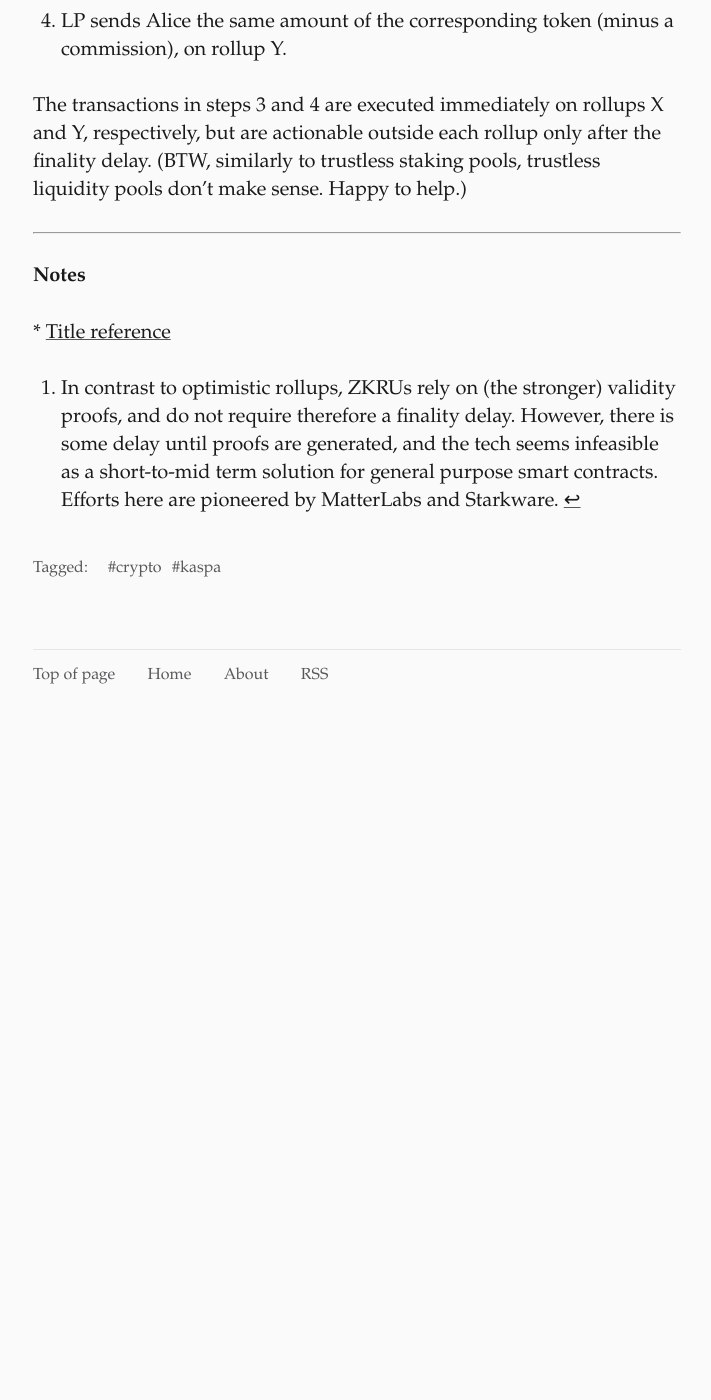
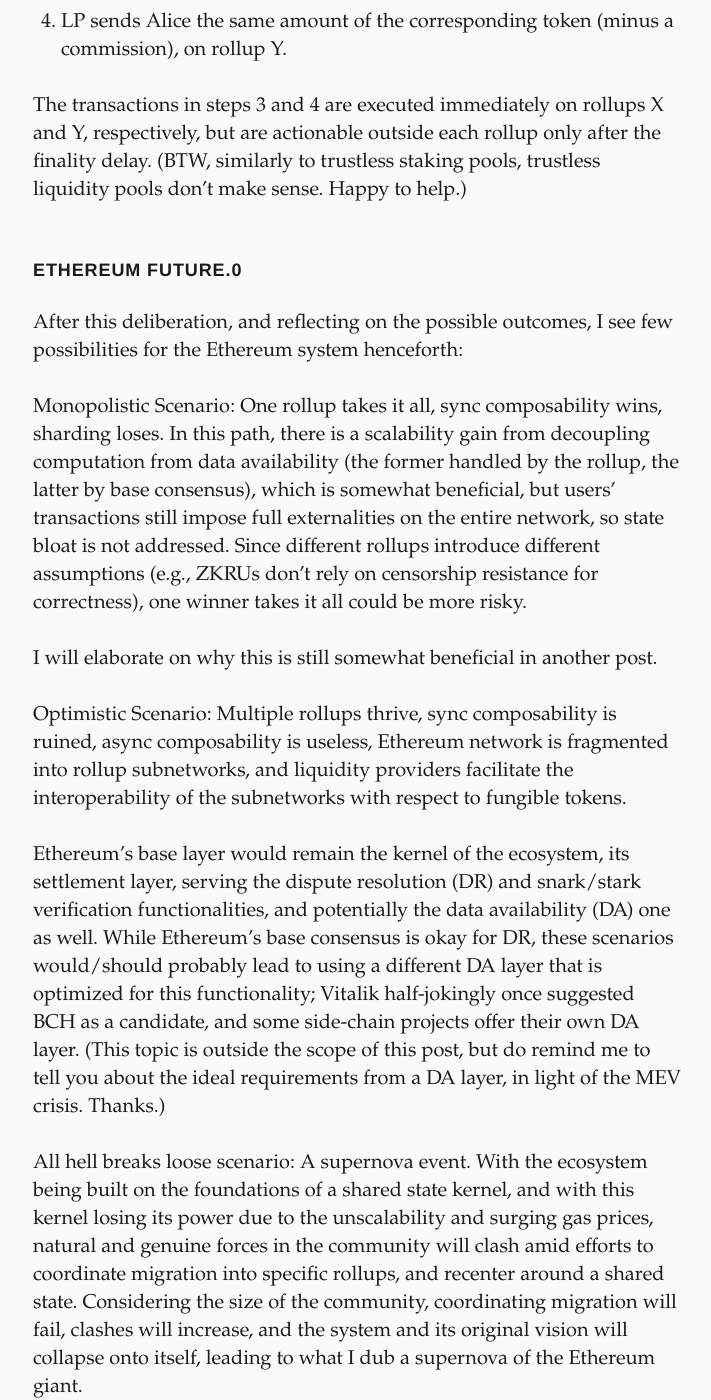
Before and after one commit to hashdag/hashdag.github.io, a Jekyll site: the page built from _posts/2020-03-04-supernova.md, in a window 1280 px wide and 1400 px high, scrolled down 4780 px. Shown: the whole window, without its empty margins (283-994 px from the left). Built offline with Jekyll 4.4.1, drawn with Linux system fonts in a browser that asks for light colours; before the commit the page ends 5549 px from its top, so only the background shows below that; some of the changed text lies outside the part shown.

Commit message:
Update 2020-03-04-supernova.md

```diff
--- a/_posts/2020-03-04-supernova.md
+++ b/_posts/2020-03-04-supernova.md
@@ -64,6 +64,25 @@
 
 The transactions in steps 3 and 4 are executed immediately on rollups X and Y, respectively, but are actionable outside each rollup only after the finality delay. (BTW, similarly to trustless staking pools, trustless liquidity pools don’t make sense. Happy to help.)
 
+### Ethereum future.0
+
+After this deliberation, and reflecting on the possible outcomes, I see few possibilities for the Ethereum system henceforth:
+
+Monopolistic Scenario: One rollup takes it all, sync composability wins, sharding loses. In this path, there is a scalability gain from decoupling computation from data availability (the former handled by the rollup, the latter by base consensus), which is somewhat beneficial, but users’ transactions still impose full externalities on the entire network, so state bloat is not addressed. Since different rollups introduce different assumptions (e.g., ZKRUs don’t rely on censorship resistance for correctness), one winner takes it all could be more risky.
+
+I will elaborate on why this is still somewhat beneficial in another post.
+
+Optimistic Scenario: Multiple rollups thrive, sync composability is ruined, async composability is useless, Ethereum network is fragmented into rollup subnetworks, and liquidity providers facilitate the interoperability of the subnetworks with respect to fungible tokens.
+
+Ethereum’s base layer would remain the kernel of the ecosystem, its settlement layer, serving the dispute resolution (DR) and snark/stark verification functionalities, and potentially the data availability (DA) one as well. While Ethereum’s base consensus is okay for DR, these scenarios would/should probably lead to using a different DA layer that is optimized for this functionality; Vitalik half-jokingly once suggested BCH as a candidate, and some side-chain projects offer their own DA layer. (This topic is outside the scope of this post, but do remind me to tell you about the ideal requirements from a DA layer, in light of the MEV crisis. Thanks.)
+
+All hell breaks loose scenario: A supernova event. With the ecosystem being built on the foundations of a shared state kernel, and with this kernel losing its power due to the unscalability and surging gas prices, natural and genuine forces in the community will clash amid efforts to coordinate migration into specific rollups, and recenter around a shared state. Considering the size of the community, coordinating migration will fail, clashes will increase, and the system and its original vision will collapse onto itself, leading to what I dub a supernova of the Ethereum giant.
+
+The network effect of Ethereum as a cohesive ecosystem will evaporate into the ether, and the remnants of this event would form few to many subnetworks interoperating through designated LPs, ignoring or skipping Ethereum’s base layer, implementing their own data availability and dispute resolution layers. Sociodevologically, projects and devs would still identify themselves as hardcore Ethereans. However, the social consensus around this identity, and the legitimacy of proclaiming it, will naturally fracture.
+
+“The world will spin and the color will fade, and we’ll be reduced to a spectrum of gray.”
+
+
 ---
 <br>
 **Notes**
```
